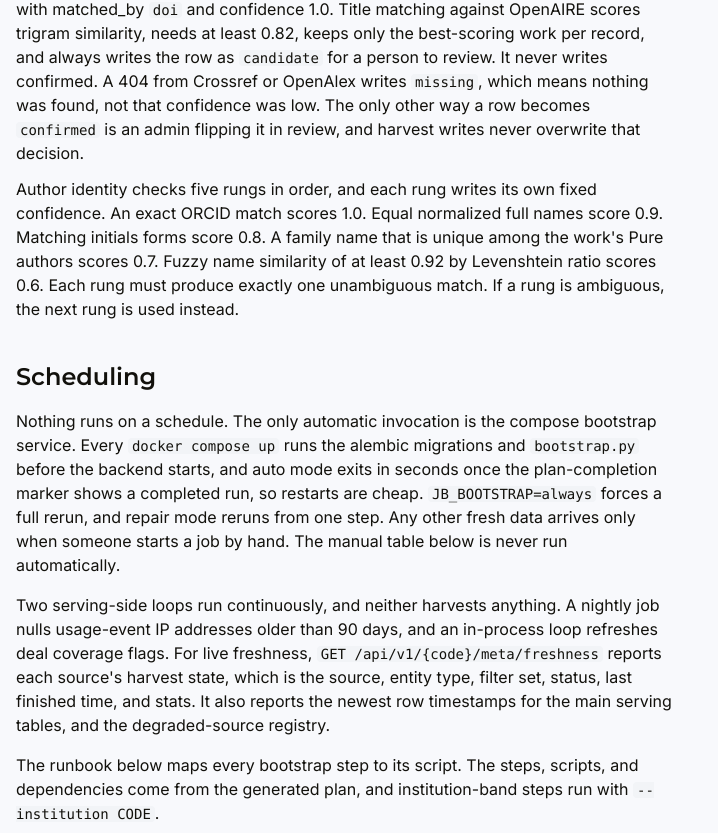
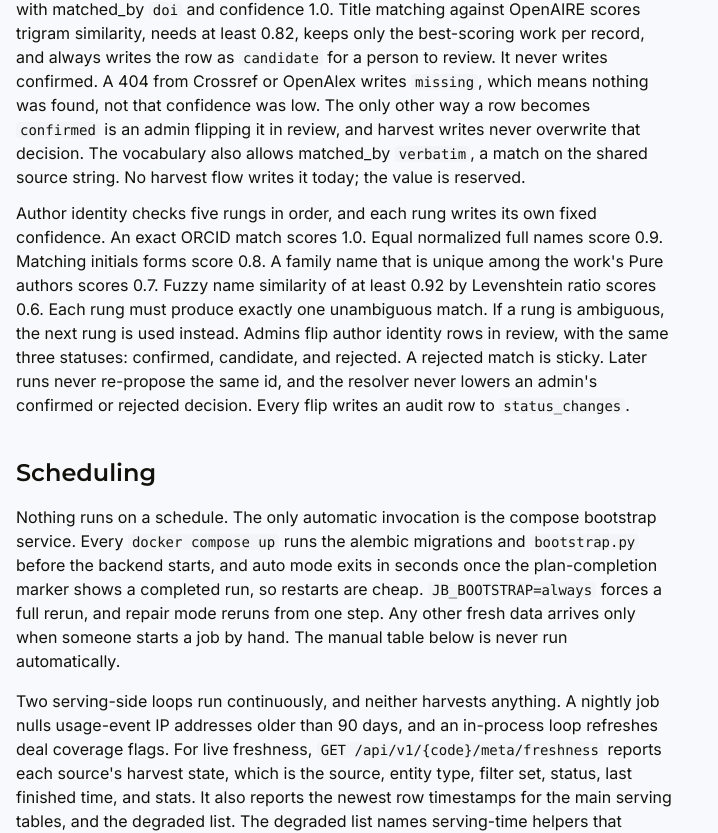
Before and after one commit to utsmok/journal-browser, a Next.js app in the folder frontend/: page /data-pipeline in a window 1280 px wide. Shown: the part 7071-7904 px from the top of the page, without its empty margins (0-718 px from the left). Built offline with nearby package versions, Linux system fonts and the light colour scheme; no server answers.

Commit message:
fix(frontend): close reviewer nits on pipeline page

```diff
--- a/frontend/app/data-pipeline/page.tsx
+++ b/frontend/app/data-pipeline/page.tsx
@@ -506,7 +506,9 @@ export default function DataPipelinePage() {
             never writes confirmed. A 404 from Crossref or OpenAlex writes <Code>missing</Code>,
             which means nothing was found, not that confidence was low. The only other way a row
             becomes <Code>confirmed</Code> is an admin flipping it in review, and harvest writes
-            never overwrite that decision.
+            never overwrite that decision. The vocabulary also allows matched_by{" "}
+            <Code>verbatim</Code>, a match on the shared source string. No harvest flow writes it
+            today; the value is reserved.
           </p>
           <p className="max-w-prose">
             Author identity checks five rungs in order, and each rung writes its own fixed
@@ -514,7 +516,11 @@ export default function DataPipelinePage() {
             Matching initials forms score 0.8. A family name that is unique among the work&apos;s
             Pure authors scores 0.7. Fuzzy name similarity of at least 0.92 by Levenshtein ratio
             scores 0.6. Each rung must produce exactly one unambiguous match. If a rung is
-            ambiguous, the next rung is used instead.
+            ambiguous, the next rung is used instead. Admins flip author identity rows in review,
+            with the same three statuses: confirmed, candidate, and rejected. A rejected match is
+            sticky. Later runs never re-propose the same id, and the resolver never lowers an
+            admin&apos;s confirmed or rejected decision. Every flip writes an audit row to{" "}
+            <Code>status_changes</Code>.
           </p>
         </div>
       </section>
@@ -536,7 +542,14 @@ export default function DataPipelinePage() {
           coverage flags. For live freshness, <Code>GET /api/v1/{"{code}"}/meta/freshness</Code>{" "}
           reports each source&apos;s harvest state, which is the source, entity type, filter set,
           status, last finished time, and stats. It also reports the newest row timestamps for the
-          main serving tables, and the degraded-source registry.
+          main serving tables, and the degraded list. The degraded list names serving-time helpers
+          that currently answer without their normal backing data. The deal-flag refresh loop marks
+          itself degraded when its background refresh fails, and the currency-rate helper marks
+          itself degraded when the rate table fails to load or a conversion finds no rate. The{" "}
+          <Code>limitations</Code> table is a different registry. It is a curated list of known data
+          caveats, seeded by migration, served at{" "}
+          <Code>GET /api/v1/{"{code}"}/meta/limitations</Code>, and cited by code in journal API
+          responses.
         </p>
         <p className="max-w-prose">
           The runbook below maps every bootstrap step to its script. The steps, scripts, and
@@ -569,7 +582,7 @@ export default function DataPipelinePage() {
         <p className="max-w-prose">
           All configuration lives in environment variables that start with <Code>JB_</Code>. The
           first <Code>institutions</Code> row is also seeded from them. Migration 0019 inserts the
-          default row when the database upgrades, and <Code>ensure_home_institution</Code>
+          default row when the database upgrades, and <Code>ensure_home_institution</Code>{" "}
           re-derives the same fields on the first harvest by matching on the ROR id. It fills the
           code, which is the lowercased <Code>JB_INSTITUTION_CODE</Code>, plus the names, the Pure
           OAI URL, the OpenAIRE org id, and the data window. To onboard another institution, create
```
